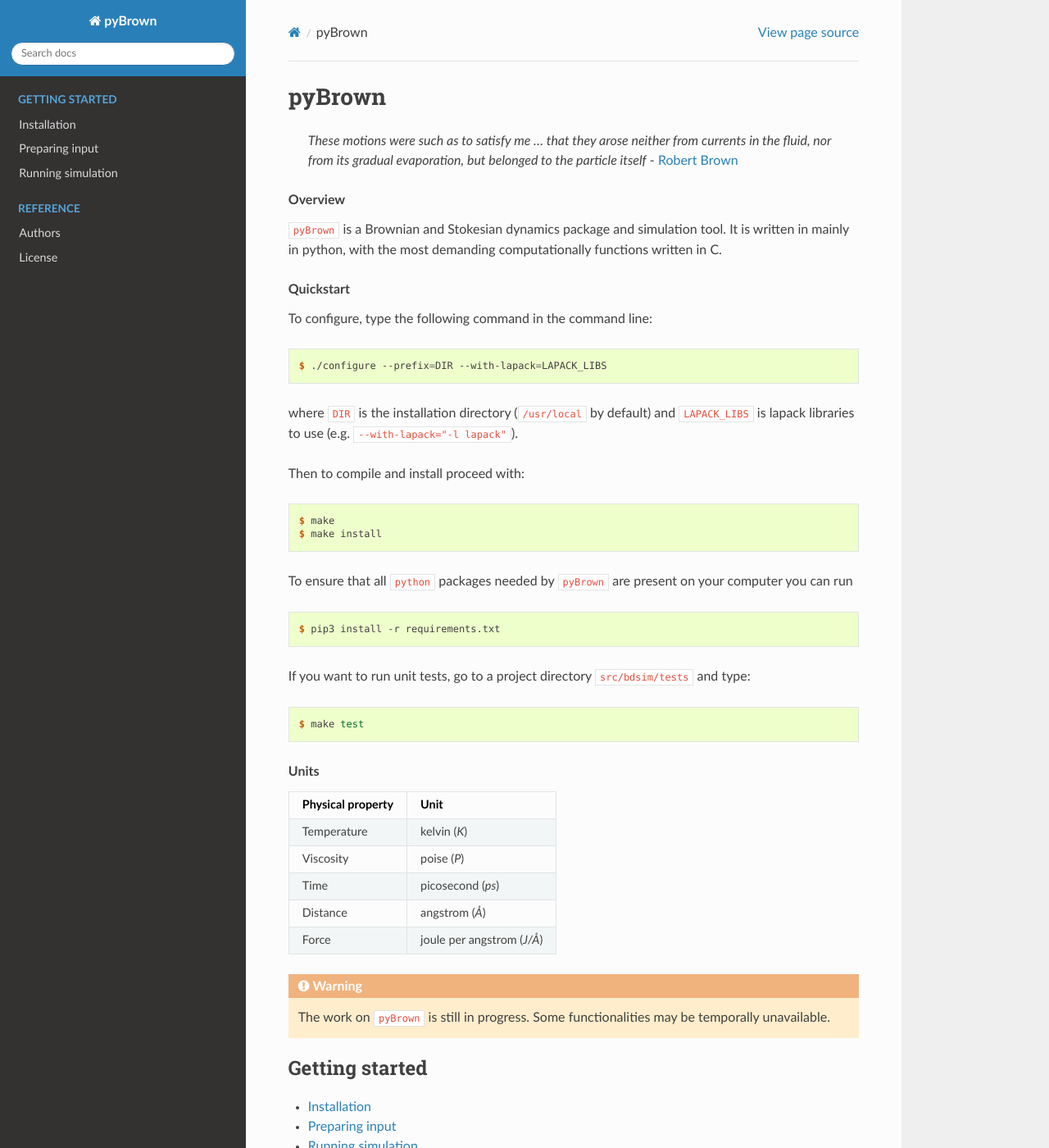
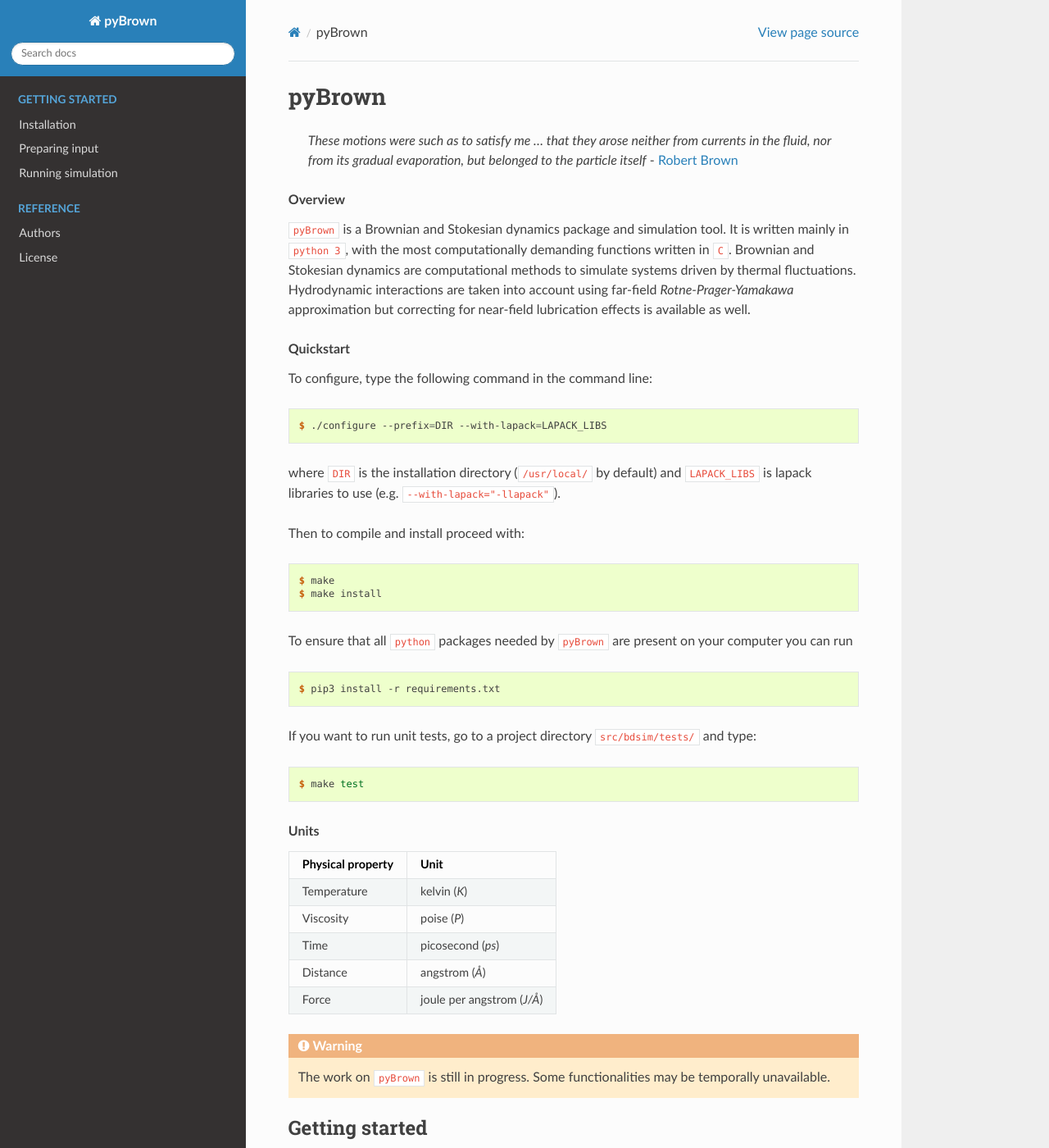
Before and after one commit to tskora/pyBrown, a Sphinx documentation site: the page built from docs/source/index.rst, in a window 1280 px wide and 1400 px high. Shown: the whole window at 82% size. Built offline with Sphinx 7.4.7 and the Read the Docs theme 2.0.0, drawn with Linux system fonts in a browser that asks for light colours.

Commit message:
more in main page

```diff
--- a/docs/source/index.rst
+++ b/docs/source/index.rst
@@ -6,7 +6,7 @@ pyBrown
 
 .. rubric:: Overview
 
-``pyBrown`` is a Brownian and Stokesian dynamics package and simulation tool. It is written in mainly in python, with the most demanding computationally functions written in C.
+``pyBrown`` is a Brownian and Stokesian dynamics package and simulation tool. It is written mainly in ``python 3``, with the most computationally demanding functions written in ``C``. Brownian and Stokesian dynamics are computational methods to simulate systems driven by thermal fluctuations. Hydrodynamic interactions are taken into account using far-field *Rotne-Prager-Yamakawa* approximation but correcting for near-field lubrication effects is available as well.
 
 .. rubric:: Quickstart
 
@@ -16,7 +16,7 @@ To configure, type the following command in the command line:
 
     $ ./configure --prefix=DIR --with-lapack=LAPACK_LIBS
 
-where ``DIR`` is the installation directory (``/usr/local`` by default) and ``LAPACK_LIBS`` is lapack libraries to use (e.g. ``--with-lapack="-l lapack"``).
+where ``DIR`` is the installation directory (``/usr/local/`` by default) and ``LAPACK_LIBS`` is lapack libraries to use (e.g. ``--with-lapack="-llapack"``).
 
 Then to compile and install proceed with:
 
@@ -31,7 +31,7 @@ To ensure that all ``python`` packages needed by ``pyBrown`` are present on your
 
     $ pip3 install -r requirements.txt
 
-If you want to run unit tests, go to a project directory ``src/bdsim/tests`` and type:
+If you want to run unit tests, go to a project directory ``src/bdsim/tests/`` and type:
 
 .. code-block:: console
 
```
